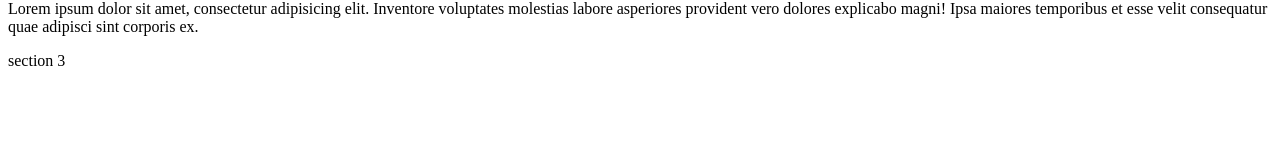
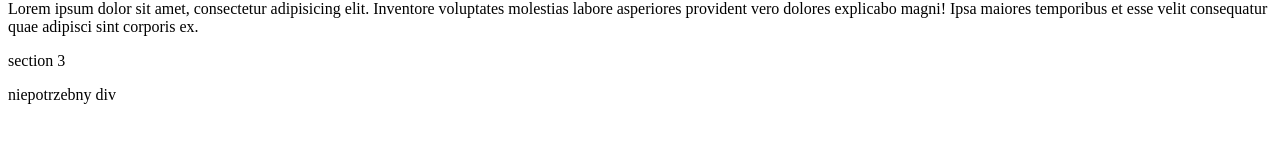
Before and after one commit to kamilwolanski/temp-repository, a plain HTML site: page index.html in a window 1280 px wide. Shown: the part 277-420 px from the top of the page. Drawn offline with Linux system fonts and the light colour scheme.

Commit message:
added stupid div

```diff
--- a/index.html
+++ b/index.html
@@ -14,5 +14,6 @@
     <h2>Seciton 3</h2>
     <p>Lorem ipsum dolor sit amet, consectetur adipisicing elit. Inventore voluptates molestias labore asperiores provident vero dolores explicabo magni! Ipsa maiores temporibus et esse velit consequatur quae adipisci sint corporis ex.</p>
     <p>section 3</p>
+    <div>niepotrzebny div</div>
 </body>
 </html>
```
